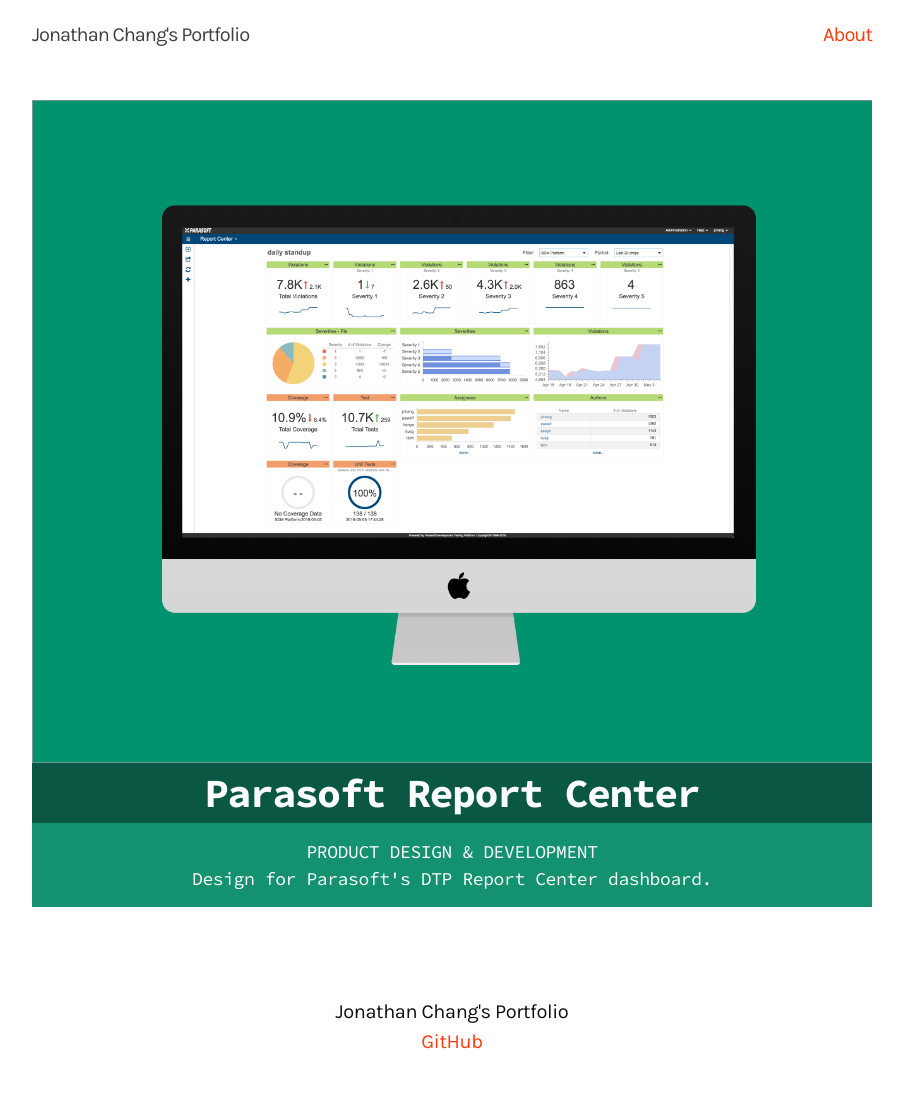
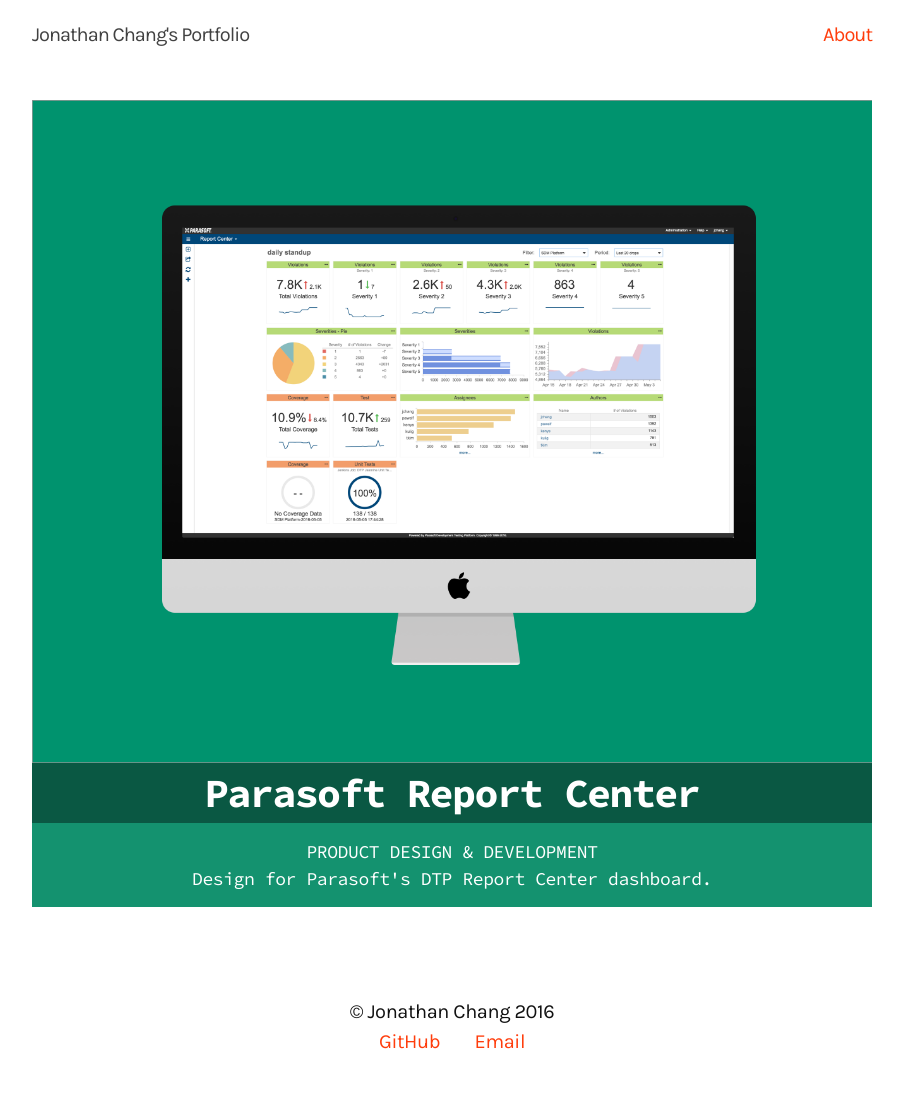
Before and after one commit to dotheygandalf/portfolio, a Jekyll site: the page built from index.html, in a window 1280 px wide. Shown: the whole page, without its empty margins (188-1092 px from the left). Built offline with Jekyll 4.4.1, drawn with Linux system fonts in a browser that asks for light colours.

Commit message:
improve footer

```diff
--- a/_includes/footer.html
+++ b/_includes/footer.html
@@ -2,10 +2,15 @@
 
   <div class="wrapper">
 
-    {{ site.title }}
+    © Jonathan Chang 2016
 
-    <p>
-      <a href="https://github.com/dotheygandalf/" target="_blank">GitHub</a>
+    <ul class="contact-me">
+      <li>
+        <a href="https://github.com/dotheygandalf/" target="_blank">GitHub</a>
+      </li>
+      <li>
+        <a href="mailto:prancingwithponies@live.com" target="_blank">Email</a>
+      </li>
     </p>
 
   </div>
--- a/_sass/_layout.scss
+++ b/_sass/_layout.scss
@@ -103,6 +103,16 @@
 .site-footer {
     padding: $spacing-unit*2 0;
     text-align: center;
+
+    .contact-me {
+      list-style: none;
+      margin: 0;
+
+      li {
+        display: inline-block;
+        margin: 0 15px;
+      }
+    }
 }
 
 
```
